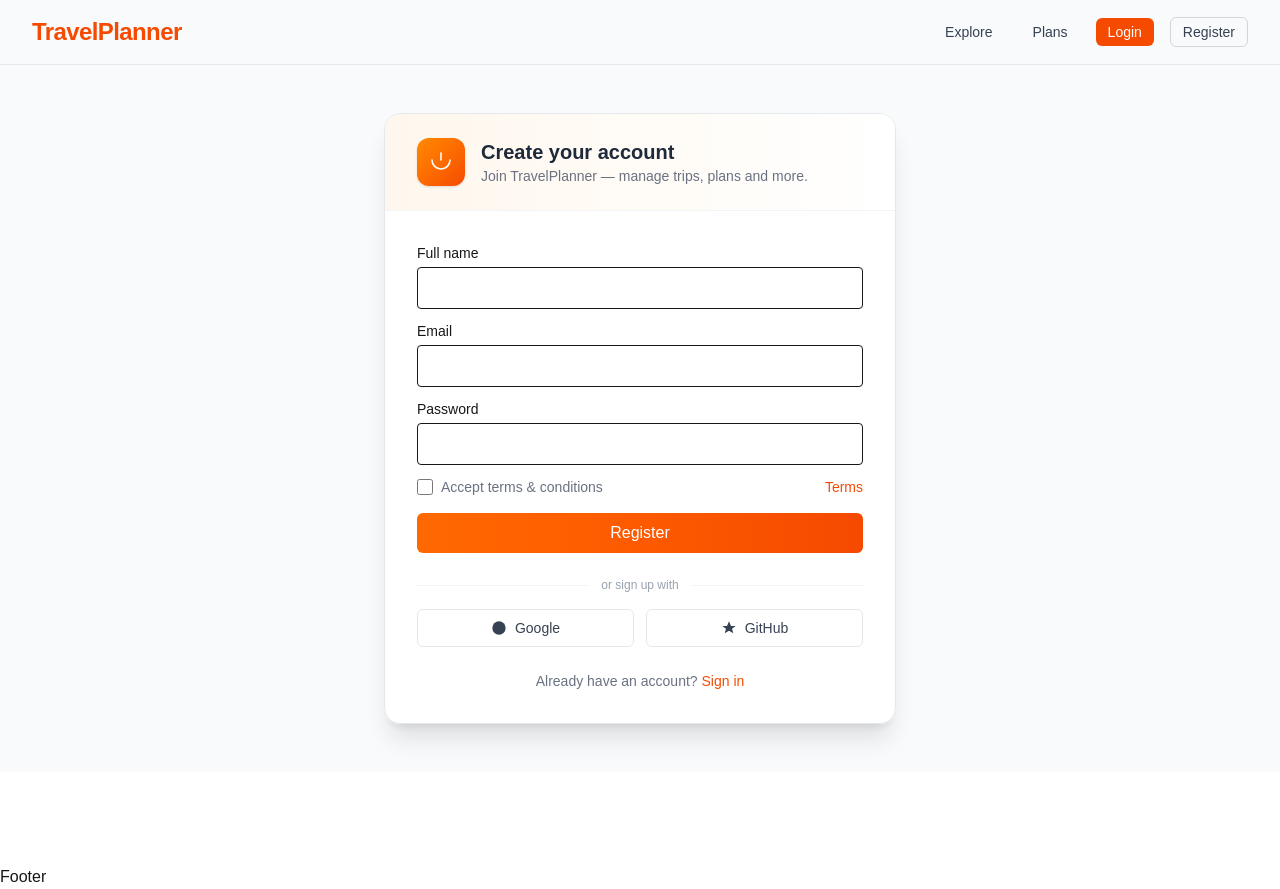
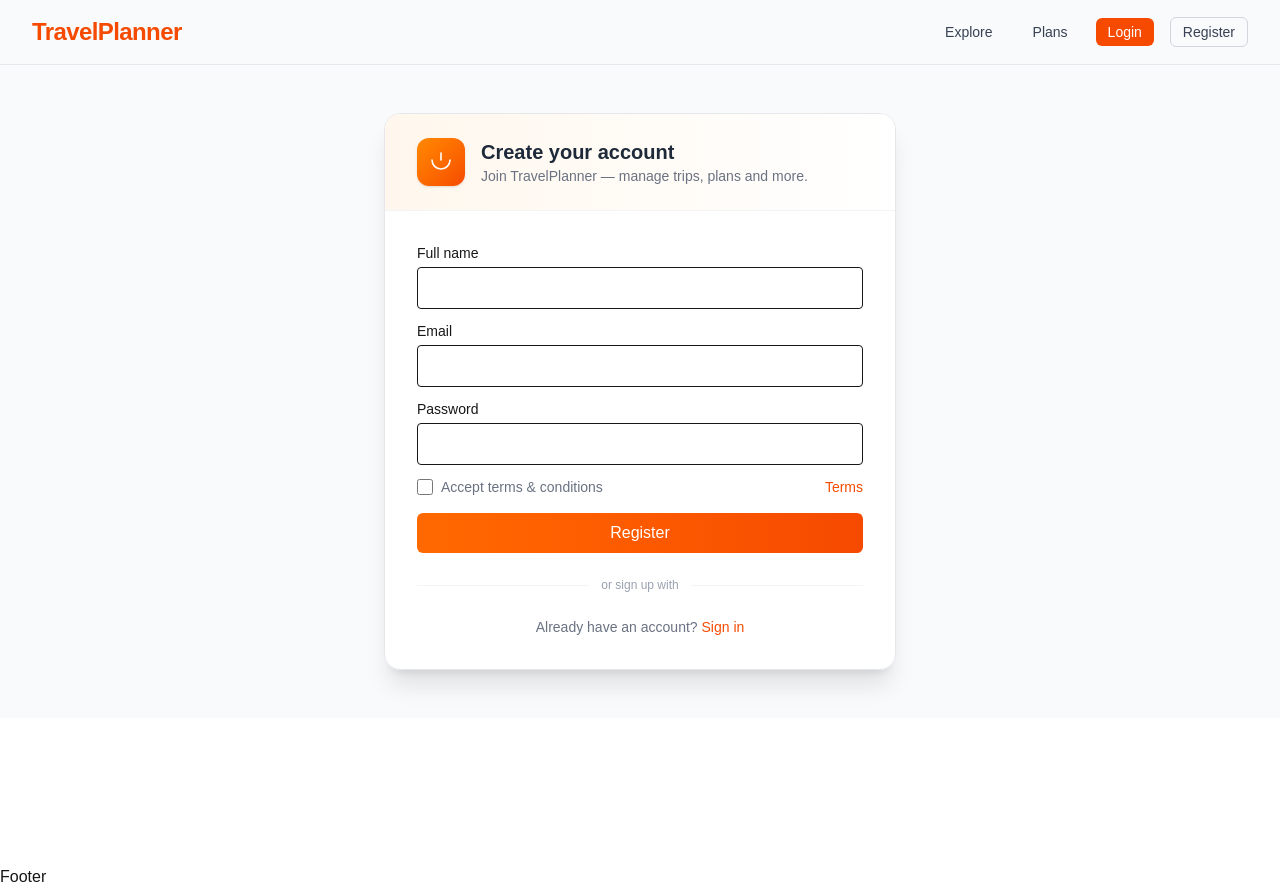
Before and after one commit to mdmasharafilhossain/Travel-Planner-Client, a Next.js app: page /register in a window 1280 px wide. Built offline with nearby package versions, Linux system fonts and the light colour scheme; no server answers.

Commit message:
Bug Fixed

```diff
--- a/src/components/modules/auth/RegisterForm/RegisterForm.tsx
+++ b/src/components/modules/auth/RegisterForm/RegisterForm.tsx
@@ -19,7 +19,13 @@ export default function RegisterForm() {
   async function onSubmit(data: RegType) {
     try {
       await registerUser(data);
-      Swal.fire("Success", "Account created", "success");
+
+      Swal.fire({
+            title: "Successful Registration!",
+            text: "Welcome to TravelPlanner!",
+            icon: "success",
+            confirmButtonColor: "#f97316",
+          });
       router.push("/");
     } catch (err: any) {
       Swal.fire("Error", err?.response?.data?.message || err.message, "error");
@@ -100,17 +106,7 @@ export default function RegisterForm() {
             <div className="flex-1 h-px bg-gray-100"></div>
           </div>
 
-          {/* Social buttons (visual only) */}
-          <div className="mt-4 grid grid-cols-2 gap-3">
-            <button type="button" className="flex items-center justify-center gap-2 py-2 rounded-md border border-gray-200 hover:shadow-sm text-gray-700">
-              <svg className="h-4 w-4" viewBox="0 0 24 24" fill="currentColor"><path d="M22 12a10 10 0 11-20 0 10 10 0 0120 0z" /></svg>
-              <span className="text-sm">Google</span>
-            </button>
-            <button type="button" className="flex items-center justify-center gap-2 py-2 rounded-md border border-gray-200 hover:shadow-sm text-gray-700">
-              <svg className="h-4 w-4" viewBox="0 0 24 24" fill="currentColor"><path d="M12 2l3 7h7l-5.5 4 2 7L12 16l-6.5 4 2-7L2 9h7l3-7z" /></svg>
-              <span className="text-sm">GitHub</span>
-            </button>
-          </div>
+
 
           <p className="mt-6 text-center text-sm text-gray-500">
             Already have an account?{" "}
```
